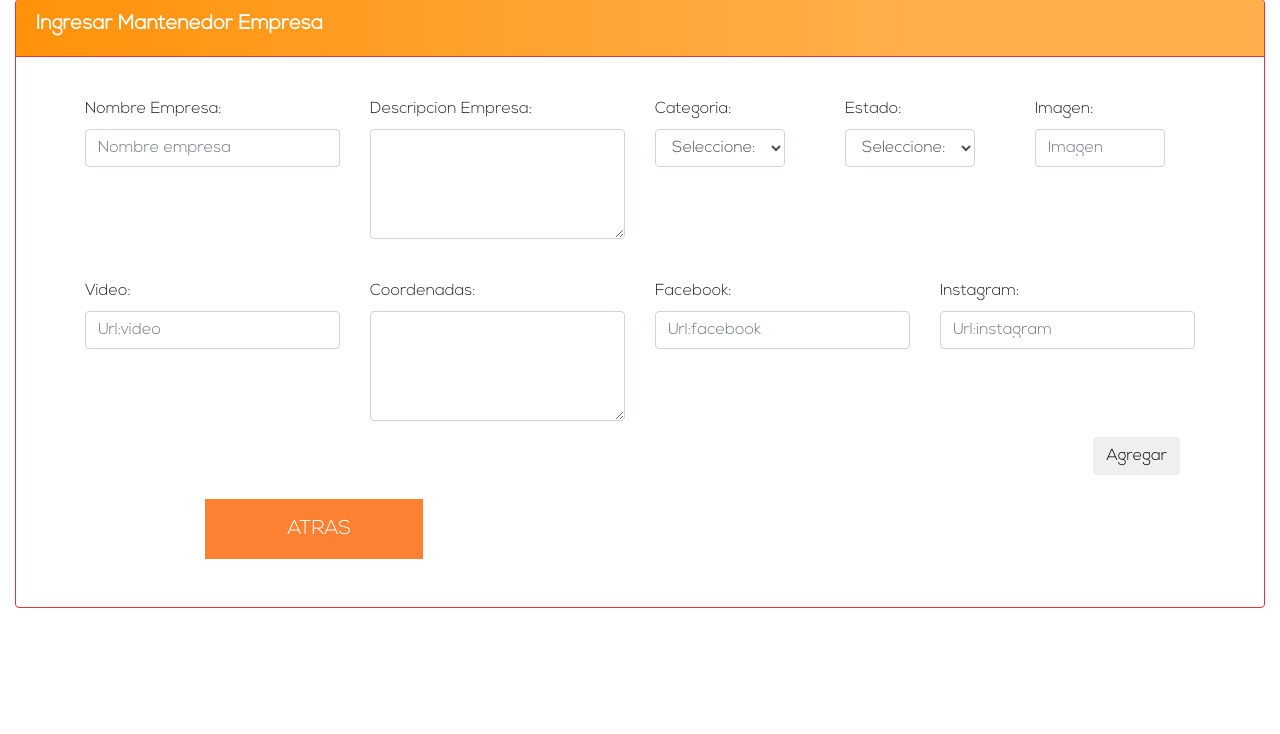
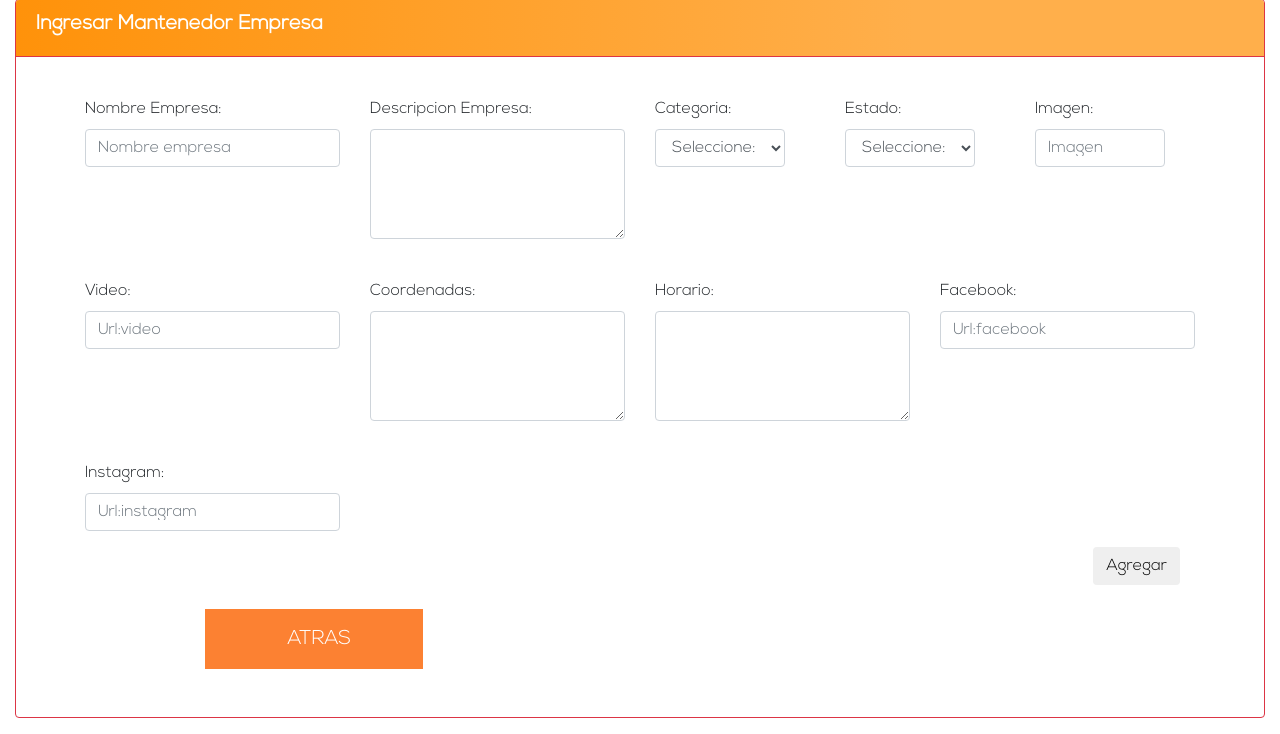
Before and after one commit to billy722/todomasfacil, a PHP site: page /nueva_empresa.php in a window 1280 px wide. Shown: the part 137-871 px from the top of the page. Before the commit the page ends 745 px from the top, so only its background shows below. Run offline with PHP 8.4, Linux system fonts and the light colour scheme; data that the repository does not hold is empty.

Commit message:
cambios horarios
- billy722
Ingreso de horarios

```diff
--- a/administrar.php
+++ b/administrar.php
@@ -48,11 +48,6 @@
 
  <div class="container-fluid">
    <div class="row">
-
-
-
-
-
        <div class="col-md-4 offset-md-8">
 
     		<div class="container card card-info" style="" id="login">
--- a/clases/Empresa.php
+++ b/clases/Empresa.php
@@ -13,6 +13,7 @@ Class Empresa{
   private $coordenadas_empresa;
   private $facebook;
   private $instagram;
+  private $horario;
 
   public function setCategoria($id_recibido){
     $this->categoria_empresa = $id_recibido;
@@ -53,12 +54,16 @@ Class Empresa{
       $this->instagram=$instagram;
     }
 
+    public function setHorario ($horario){
+      $this->horario=$horario;
+    }
+
   public function crearEmpresa(){
     $Conexion = new Conexion();
     $Conexion = $Conexion->conectar();
 
     $consulta = "insert INTO tb_empresas (nombre_empresa, descripcion_empresa, categoria_empresa, video_empresa, coordenadas, facebook, instagram)
-                        VALUES ('".$this->nombre_empresa."', '".$this->descripcion_empresa."', '".$this->categoria_empresa."', '".$this->video_empresa."', '".$this->coordenadas_empresa."', '".$this->facebook."', '".$this->instagram."');";
+                        VALUES ('".$this->nombre_empresa."', '".$this->descripcion_empresa."', '".$this->categoria_empresa."', '".$this->video_empresa."', '".$this->coordenadas_empresa."', '".$this->facebook."', '".$this->instagram."','".$this->horario."');";
 
     if($Conexion->query($consulta)){
         return true;
--- a/index.php
+++ b/index.php
@@ -247,7 +247,7 @@ if(ancho_pantalla < 800){
         <!--Camera Slide-->
          <div class="camera_wrap">
             <div data-src="./img/principal.jpg">
-                <img src="./img/principal.jpg">
+                <img src="./img/principall.jpg">
             </div>
             <div data-src="./img/principal2.jpg">
                 <img src="./img/principal2.jpg" class="img-responsive">
--- a/metodos_ajax/empresas/crear_empresa.php
+++ b/metodos_ajax/empresas/crear_empresa.php
@@ -17,6 +17,7 @@ $video_empresa = $Funciones->limpiarTexto($_REQUEST['txt_video_empresa']);
 $coordenadas_empresa = $_REQUEST['txt_coordenadas_empresa'];
 $facebook = $Funciones->limpiarTexto($_REQUEST['txt_facebook']);
 $instagram = $Funciones->limpiarTexto($_REQUEST['txt_instagram']);
+$horario = $Funciones->limpiarTexto($_REQUEST['txt_horario']);
 // $estado = $Funciones->limpiarNumeroEntero($_REQUEST['select_estado_usuario']);
 
 
@@ -30,6 +31,7 @@ $Empresa->setVideo($video_empresa);
 $Empresa->setCoordenadas($coordenadas_empresa);
 $Empresa->setFacebook($facebook);
 $Empresa->setInstagram($instagram);
+$Empresa->setHorario($horario);
 
 if($Empresa->crearEmpresa()){
    echo "1";
--- a/nueva_empresa.php
+++ b/nueva_empresa.php
@@ -121,6 +121,14 @@ filter: progid:DXImageTransform.Microsoft.gradient( startColorstr='#ff920a', end
                           <div style="animation-delay: 0.2s;" class="col-md-3 animated-panel zoomIn">
                               <div class="form-group">
                                 <br>
+                                  <label for="coordenadas">Horario:</label>
+                                  <textarea class="form-control" id="txt_horario" name="txt_horario" rows="4" cols="100"></textarea>
+                              </div>
+                          </div>
+
+                          <div style="animation-delay: 0.2s;" class="col-md-3 animated-panel zoomIn">
+                              <div class="form-group">
+                                <br>
                                   <label for="video">Facebook:</label>
                                   <input value="" class="form-control" title="facebook" required id="txt_facebook" name="txt_facebook" placeholder="Url:facebook" type="text">
 
```
